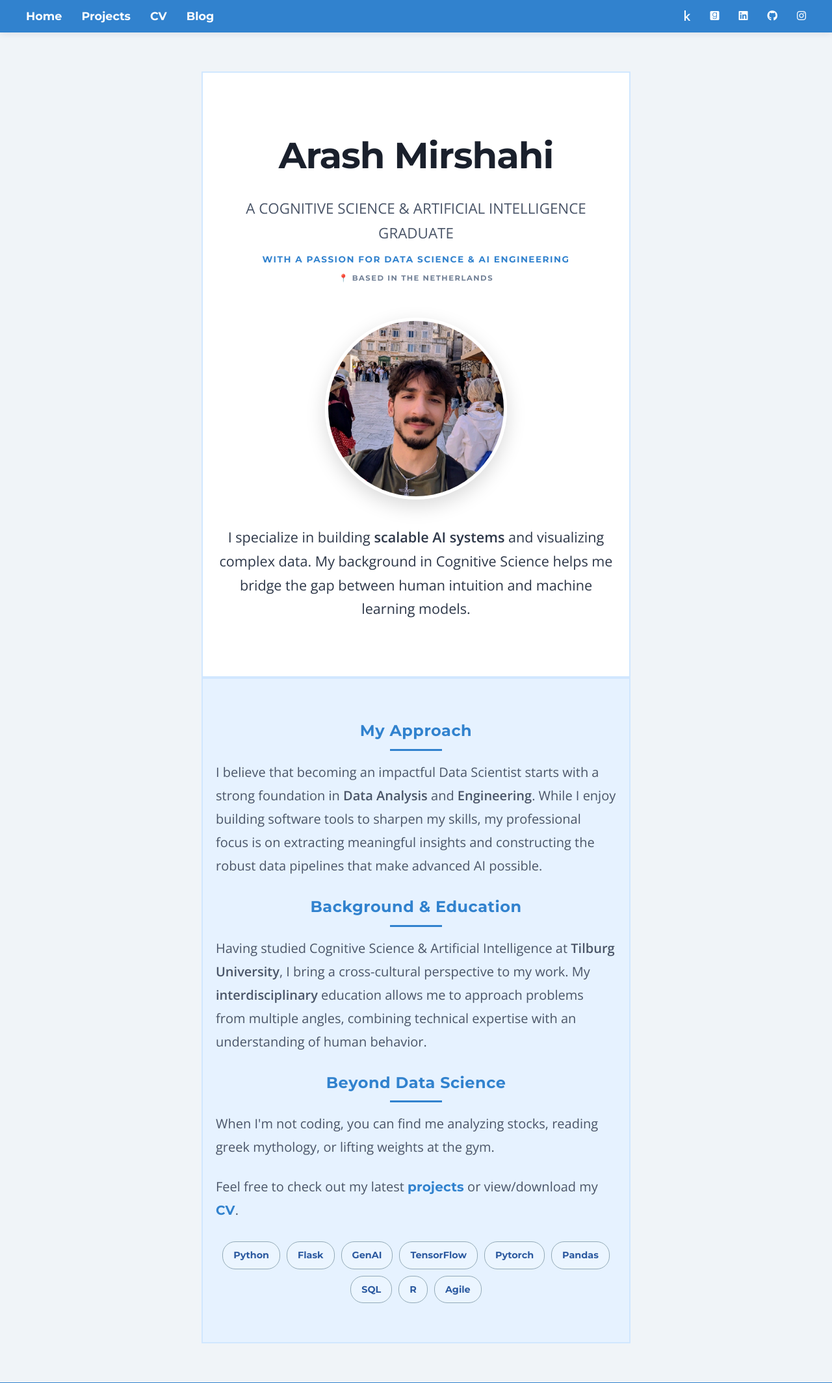
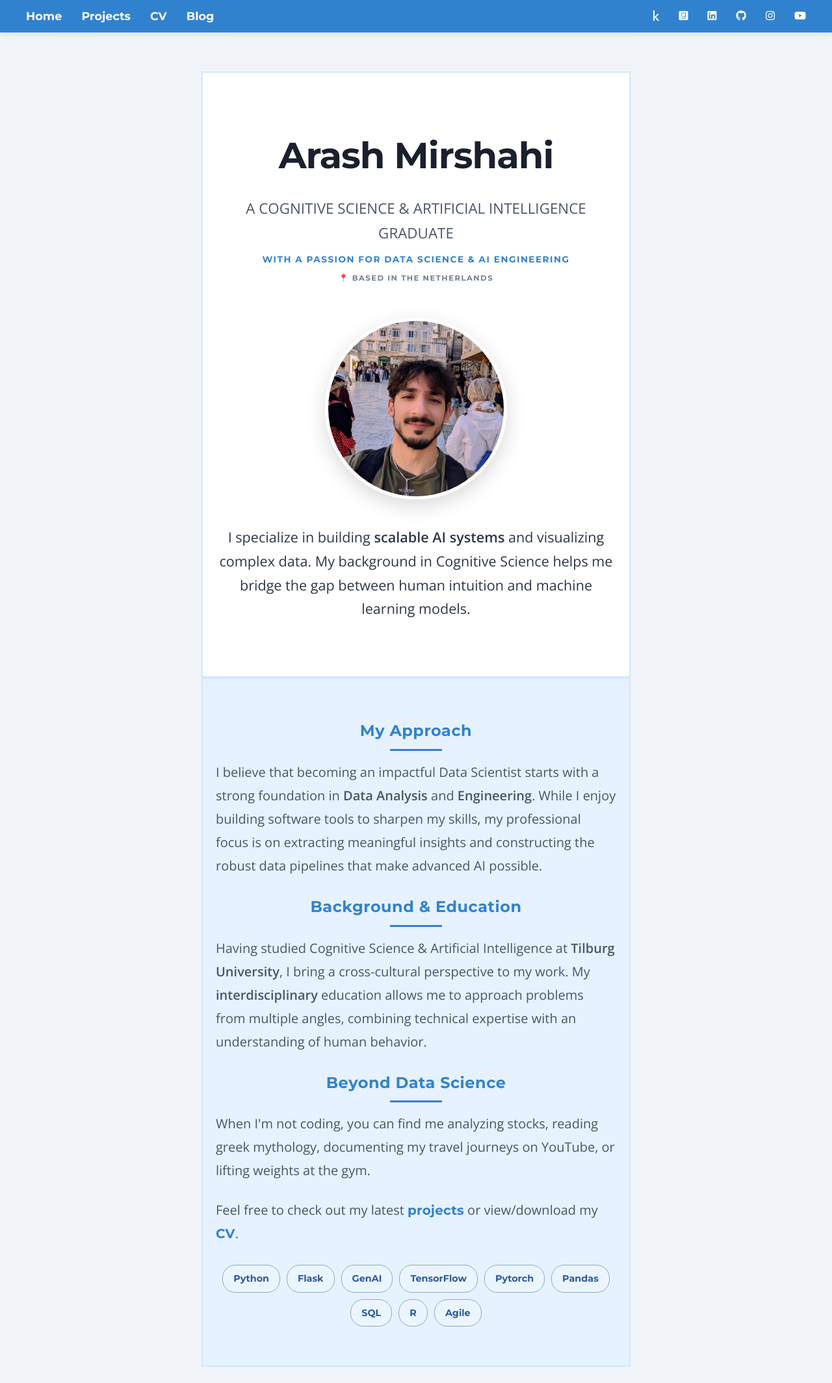
Before and after one commit to Arashi20/Personal_Portfolio_Website, a Flask app: page / in a window 1280 px wide. Shown: the top 2129 px of the page at 65% size. Run offline with Flask 3, Linux system fonts and the light colour scheme.

Commit message:
Added youtube link in nav bar

```diff
--- a/templates/base.html
+++ b/templates/base.html
@@ -58,6 +58,8 @@
                 rel="noopener noreferrer"><i class="fab fa-github"></i></a>
             <a href="https://www.instagram.com/arash.liftz" class="nav-icon" title="Instagram" target="_blank"
                 rel="noopener noreferrer"><i class="fab fa-instagram"></i></a>
+            <a href="https://www.youtube.com/@TravWithAsh" class="nav-icon" title="YouTube" target="_blank"
+                rel="noopener noreferrer"><i class="fab fa-youtube"></i></a>
         </div>
     </nav>
 
--- a/templates/home.html
+++ b/templates/home.html
@@ -73,7 +73,7 @@
     <div class="bio-section fade-in-section">
         <h3 class="section-heading">Beyond Data Science</h3>
         <p>
-            When I'm not coding, you can find me analyzing stocks, reading greek mythology, or lifting weights at the gym.
+            When I'm not coding, you can find me analyzing stocks, reading greek mythology, documenting my travel journeys on YouTube, or lifting weights at the gym.
         </p>
 
         <p>
```
